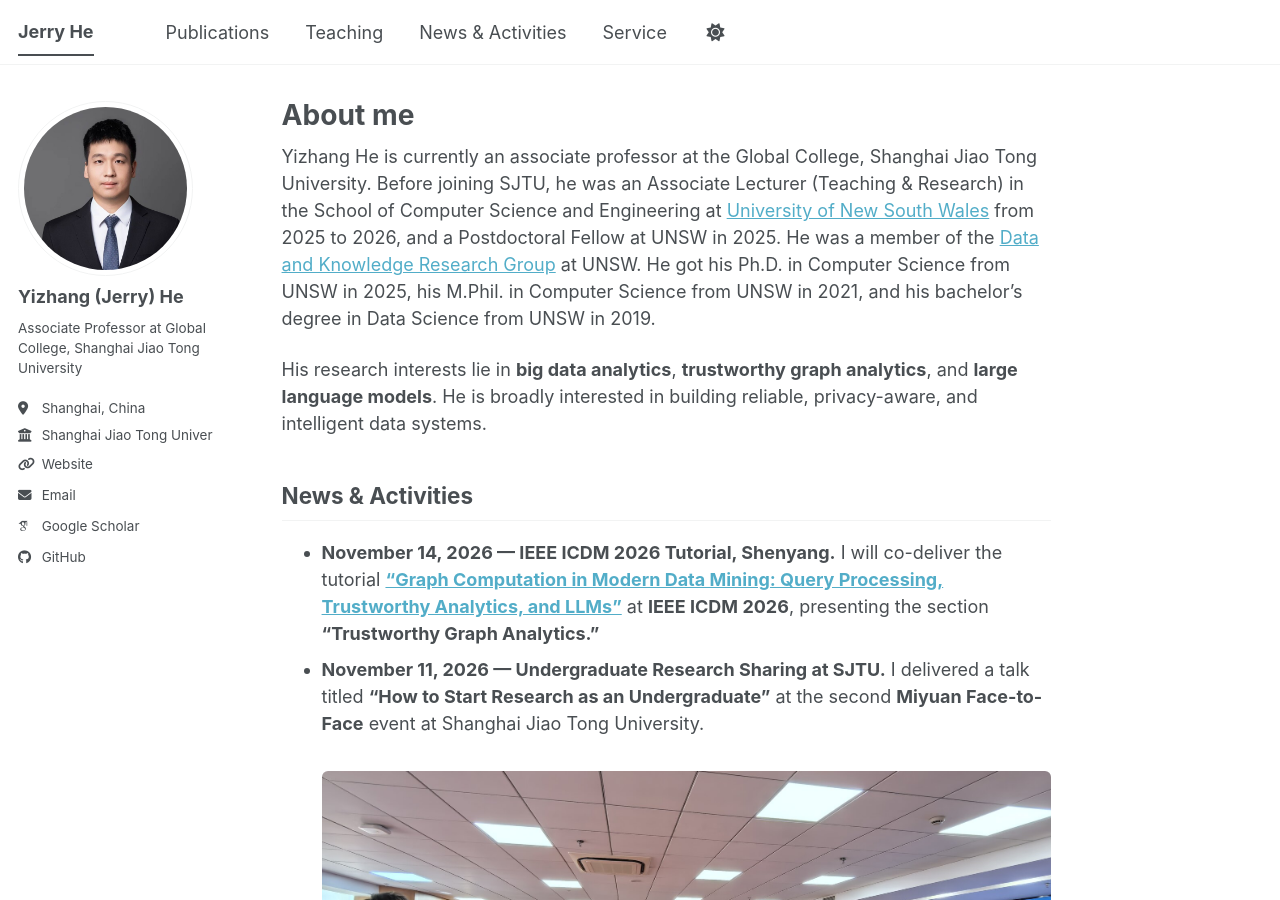
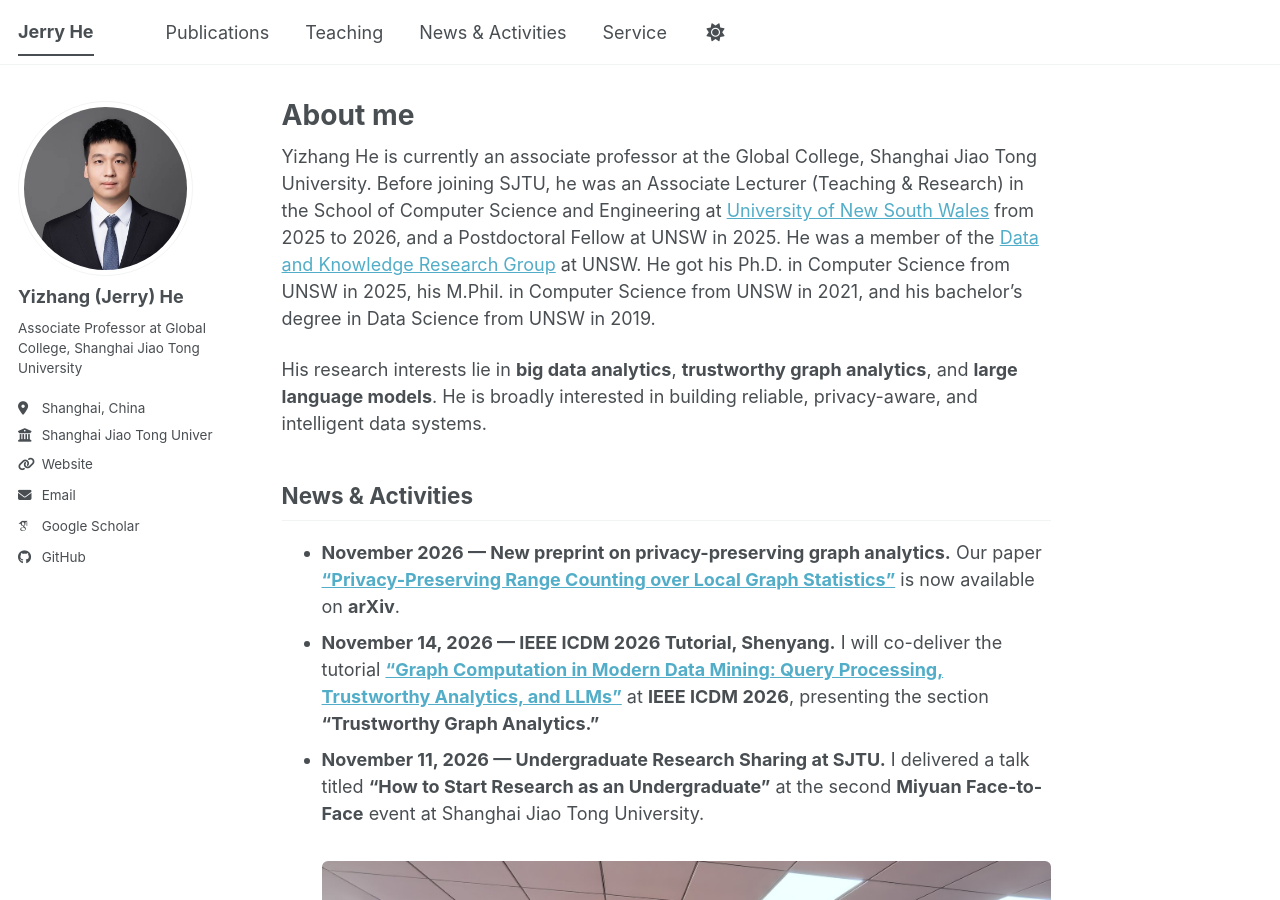
Before and after one commit to jerryUNSW/jerryUNSW.github.io, a Jekyll site: the page built from _pages/about.md, in a window 1280 px wide and 900 px high. Built offline with Jekyll 4.4.1, drawn with Linux system fonts in a browser that asks for light colours; some web fonts are replaced; a script bundle is joined from its source files by our own code; library files that are not in the unit come from our copies; some of the changed text lies outside the part shown.

Commit message:
Add range counting preprint

```diff
--- a/_pages/about.md
+++ b/_pages/about.md
@@ -14,6 +14,7 @@
 
 ## <span id="news">News & Activities</span>
 
+- **November 2026 — New preprint on privacy-preserving graph analytics.** Our paper [**“Privacy-Preserving Range Counting over Local Graph Statistics”**](https://arxiv.org/abs/2611.16483) is now available on **arXiv**.
 - **November 14, 2026 — IEEE ICDM 2026 Tutorial, Shenyang.** I will co-deliver the tutorial [**“Graph Computation in Modern Data Mining: Query Processing, Trustworthy Analytics, and LLMs”**](https://icdm2026.neu.edu.cn/Tutorials/list.htm) at **IEEE ICDM 2026**, presenting the section **“Trustworthy Graph Analytics.”**
 - **November 11, 2026 — Undergraduate Research Sharing at SJTU.** I delivered a talk titled **“How to Start Research as an Undergraduate”** at the second **Miyuan Face-to-Face** event at Shanghai Jiao Tong University.
 
@@ -50,6 +51,7 @@
 
 Also available on [Google Scholar](https://scholar.google.com/citations?user=AeA4sfcAAAAJ).
 
+1. Gengda Zhao, **Yizhang He**, Dong Wen, Kai Wang, Ruijia Wu, Jianwei Wang. [Privacy-Preserving Range Counting over Local Graph Statistics](https://arxiv.org/abs/2611.16483), arXiv:2611.16483, 2026.
 1. Haozhe Yin, Kai Wang, Wenjie Zhang, **Yizhang He**, Ying Zhang, Xuemin Lin. [Motif Counting in Complex Networks: A Comprehensive Survey](https://dl.acm.org/doi/10.1145/3844607), ACM Computing Surveys (**CSUR**), 59(1), 2027.
 1. Zheyuan Dai, Xuliang Zhu, Kai Wang, **Yizhang He**, Fan Zhang, Xuemin Lin. Robust Coreness Estimation via H-index under Edge LDP, ACM SIGMOD International Conference on Management of Data (**SIGMOD**), 2027.
 1. **Yizhang He**, Wenjie Zhang, Kai Wang, Xuemin Lin, Ying Zhang, Wei Ni. Efficient and Effective Biclique Counting with Local Differential Privacy, ACM SIGMOD International Conference on Management of Data (**SIGMOD**) , 2026.
```
